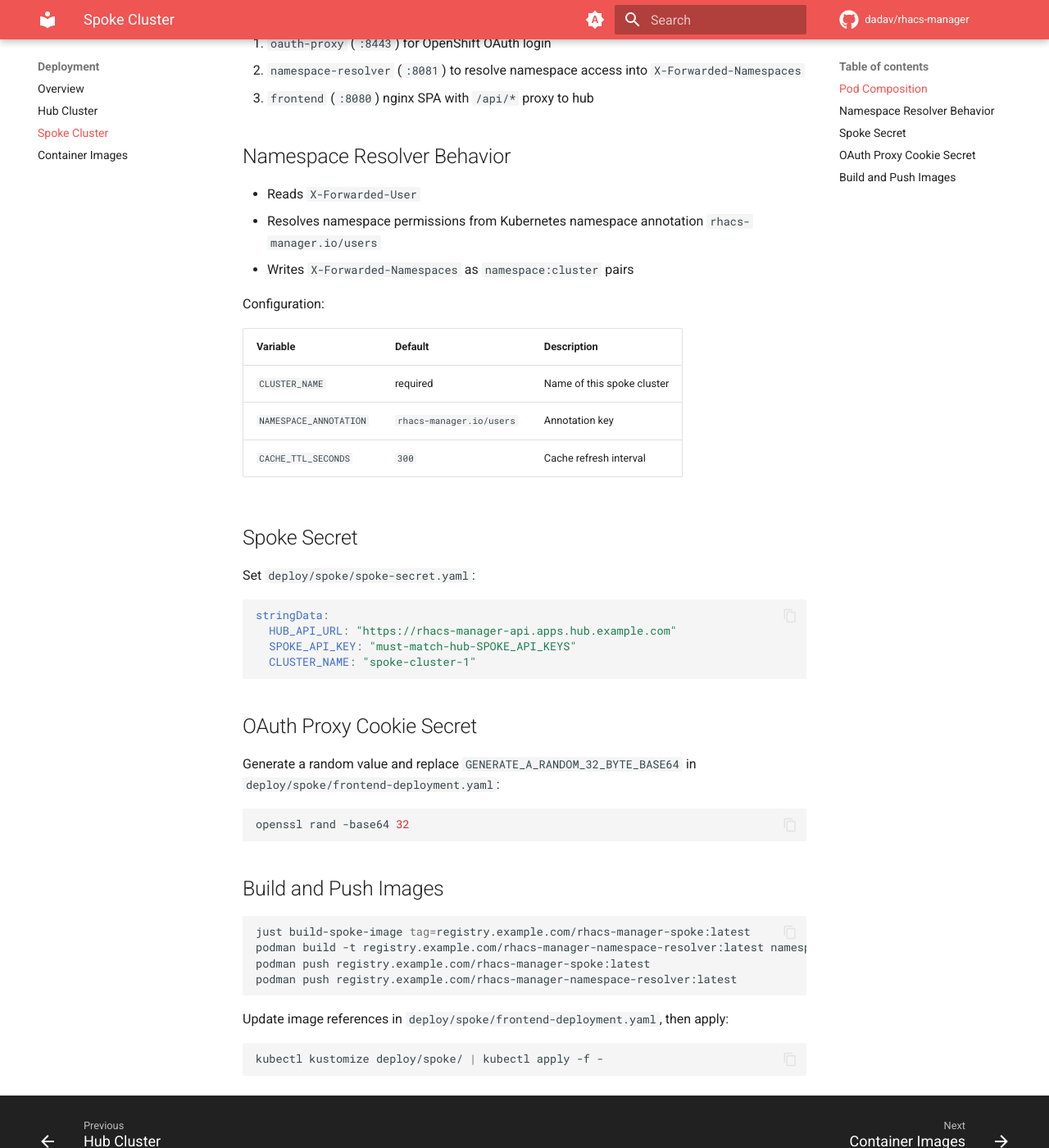
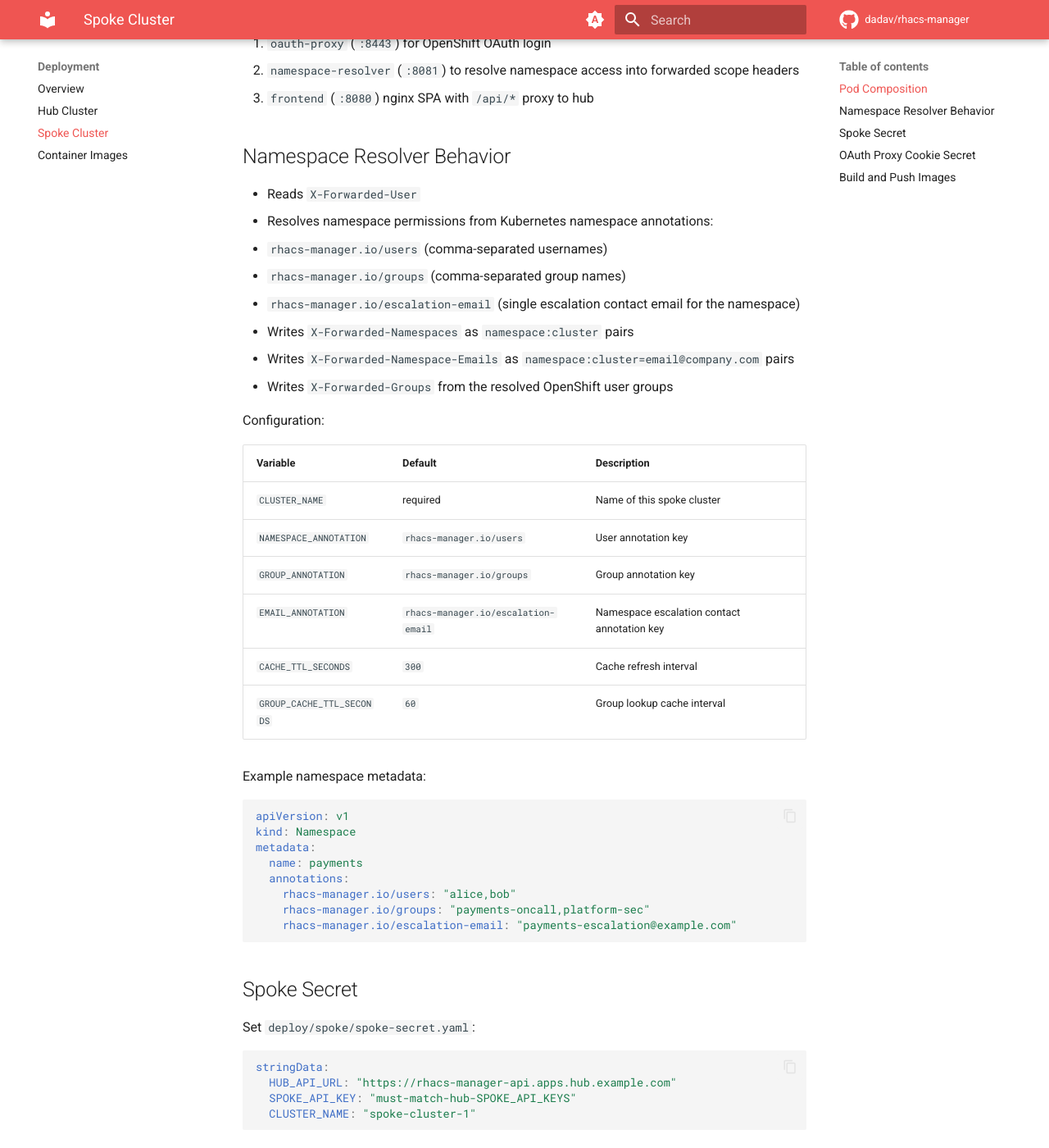
Before and after one commit to dadav/rhacs-manager, an MkDocs documentation site: the page built from docs/deployment/spoke.md, in a window 1280 px wide and 1400 px high, scrolled down 346 px. Shown: the whole window at 82% size. Built offline with MkDocs 1.6.1 and Material for MkDocs 9.7.7, drawn with Linux system fonts in a browser that asks for light colours; comment, search, counter and statistics services are not loaded.

Commit message:
docs: Add latest features

````diff
--- a/docs/deployment/spoke.md
+++ b/docs/deployment/spoke.md
@@ -7,22 +7,43 @@ Spoke clusters run authenticated frontend access and proxy API traffic to the hu
 The spoke frontend deployment contains three containers:
 
 1. `oauth-proxy` (`:8443`) for OpenShift OAuth login
-2. `namespace-resolver` (`:8081`) to resolve namespace access into `X-Forwarded-Namespaces`
+2. `namespace-resolver` (`:8081`) to resolve namespace access into forwarded scope headers
 3. `frontend` (`:8080`) nginx SPA with `/api/*` proxy to hub
 
 ## Namespace Resolver Behavior
 
 - Reads `X-Forwarded-User`
-- Resolves namespace permissions from Kubernetes namespace annotation `rhacs-manager.io/users`
+- Resolves namespace permissions from Kubernetes namespace annotations:
+  - `rhacs-manager.io/users` (comma-separated usernames)
+  - `rhacs-manager.io/groups` (comma-separated group names)
+  - `rhacs-manager.io/escalation-email` (single escalation contact email for the namespace)
 - Writes `X-Forwarded-Namespaces` as `namespace:cluster` pairs
+- Writes `X-Forwarded-Namespace-Emails` as `namespace:cluster=email@company.com` pairs
+- Writes `X-Forwarded-Groups` from the resolved OpenShift user groups
 
 Configuration:
 
 | Variable | Default | Description |
 |----------|---------|-------------|
 | `CLUSTER_NAME` | required | Name of this spoke cluster |
-| `NAMESPACE_ANNOTATION` | `rhacs-manager.io/users` | Annotation key |
+| `NAMESPACE_ANNOTATION` | `rhacs-manager.io/users` | User annotation key |
+| `GROUP_ANNOTATION` | `rhacs-manager.io/groups` | Group annotation key |
+| `EMAIL_ANNOTATION` | `rhacs-manager.io/escalation-email` | Namespace escalation contact annotation key |
 | `CACHE_TTL_SECONDS` | `300` | Cache refresh interval |
+| `GROUP_CACHE_TTL_SECONDS` | `60` | Group lookup cache interval |
+
+Example namespace metadata:
+
+```yaml
+apiVersion: v1
+kind: Namespace
+metadata:
+  name: payments
+  annotations:
+    rhacs-manager.io/users: "alice,bob"
+    rhacs-manager.io/groups: "payments-oncall,platform-sec"
+    rhacs-manager.io/escalation-email: "payments-escalation@example.com"
+```
 
 ## Spoke Secret
 
````
Also changed, not shown: CLAUDE.md (+8 -3 lines), docs/architecture.md (+13 -3 lines), docs/configuration.md (+14 -0 lines).
